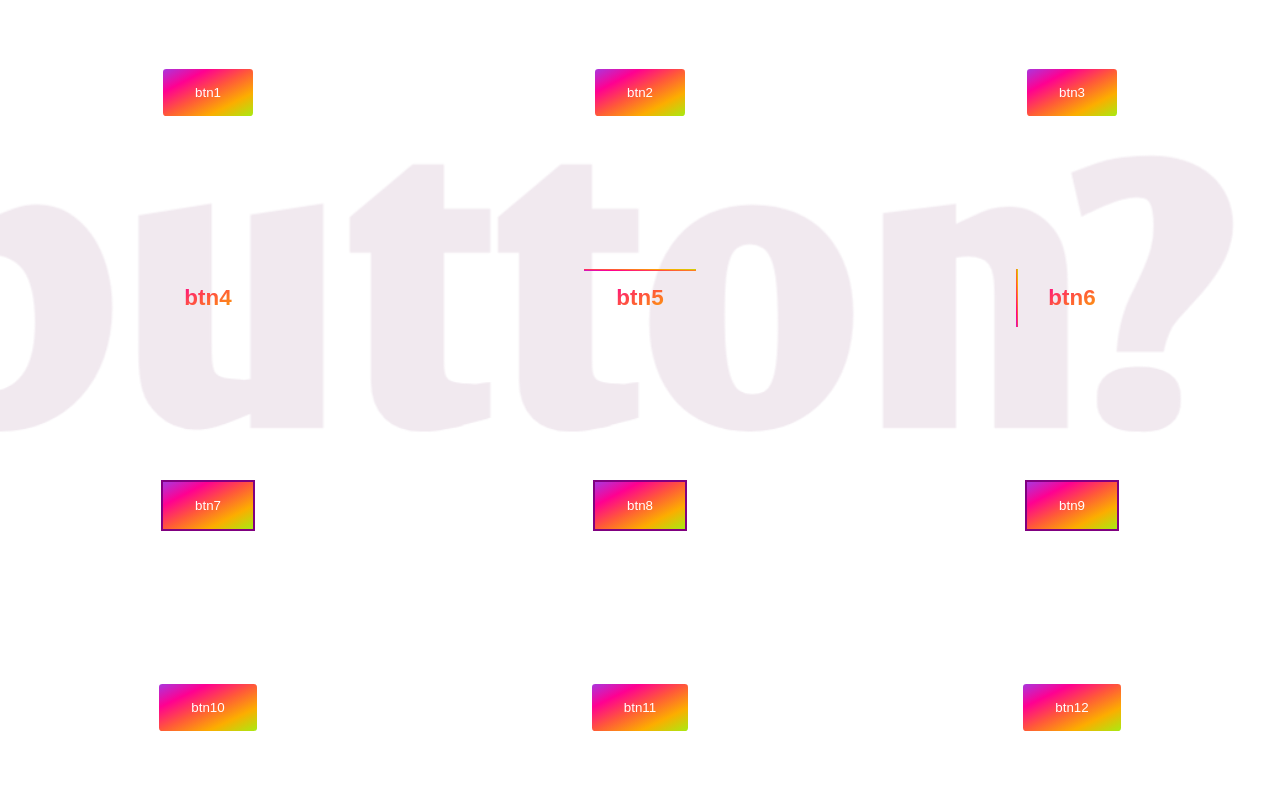
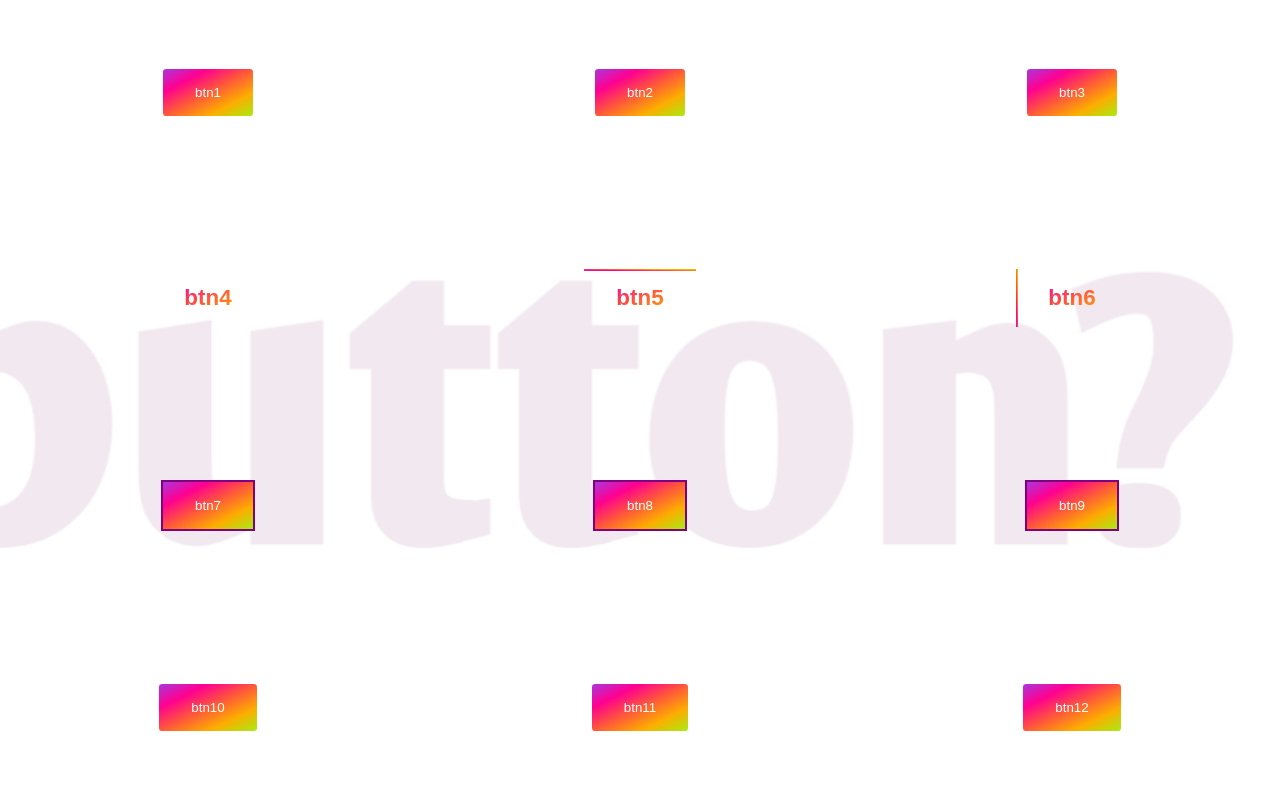
Before and after one commit to ishtiaqSamdani/Button-Animations, a plain HTML site: page index.html in a window 1280 px wide. Drawn offline with Linux system fonts and the light colour scheme.

Commit message:
added watermark

```diff
--- a/style.scss
+++ b/style.scss
@@ -11,7 +11,8 @@
     position: absolute;
     z-index: -1;
     opacity: .35;
-    top: 10%;
+    top: 50%;
+    transform: translateY(-50%);
     }
   }
   .btn_container{
```
Also changed, not shown: style.css, 1 other file.
